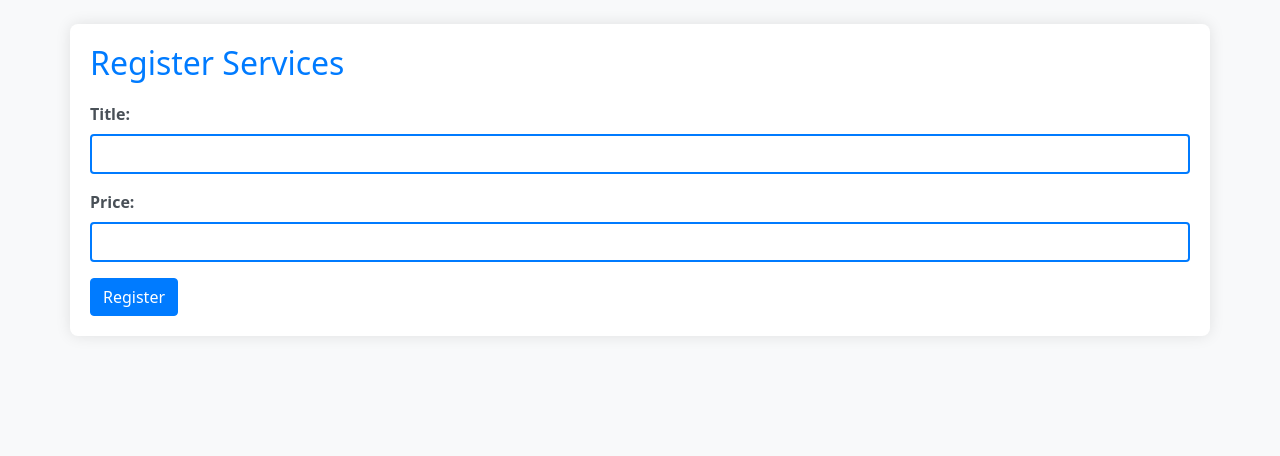
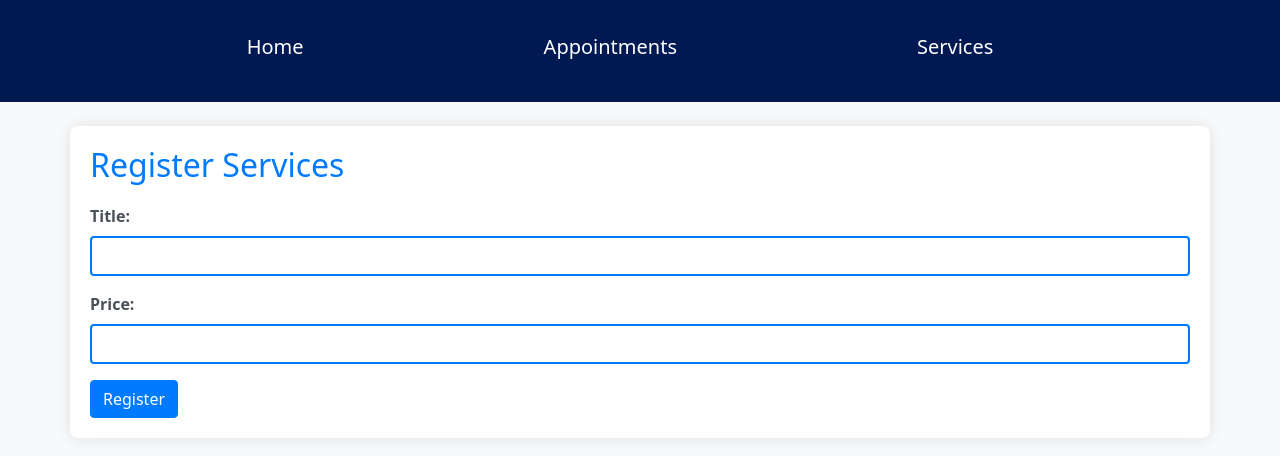
Before and after one commit to MiguelSDKU/petsaloon, a plain HTML site: page html/services.html in a window 1280 px wide. Drawn offline with nearby package versions, Linux system fonts and the light colour scheme.

Commit message:
Assignment 4

```diff
--- a/html/services.html
+++ b/html/services.html
@@ -11,6 +11,11 @@
     <link href="../styles/services.css" rel="stylesheet" />
   </head>
   <body>
+    <header>
+      <a href="../index.html">Home</a>
+      <a href="#">Appointments</a>
+      <a href="./services.html">Services</a>
+    </header>
     <div class="container mt-4">
       <h2>Register Services</h2>
       <div id="notification"></div>
--- a/styles/services.css
+++ b/styles/services.css
@@ -53,3 +53,26 @@ h2 {
 #notification {
   margin-bottom: 20px;
 }
+
+header {
+  display: flex;
+  padding-bottom: 5dvh;
+  flex-direction: row;
+  justify-content: center;
+  gap: 30dvh;
+  padding-top: 2dvh;
+  padding-right: 5dvh;
+  background-color: #001952;
+  margin-bottom: 2.5dvh;
+}
+
+header a {
+  margin-top: 2dvh;
+  color: white;
+  text-decoration: none;
+  font-size: 2.5dvh;
+}
+
+header a:hover {
+  color: green;
+}
```
Also changed, not shown: index.html (renamed from html/index.html, +6 -6 lines), 1 other file.
